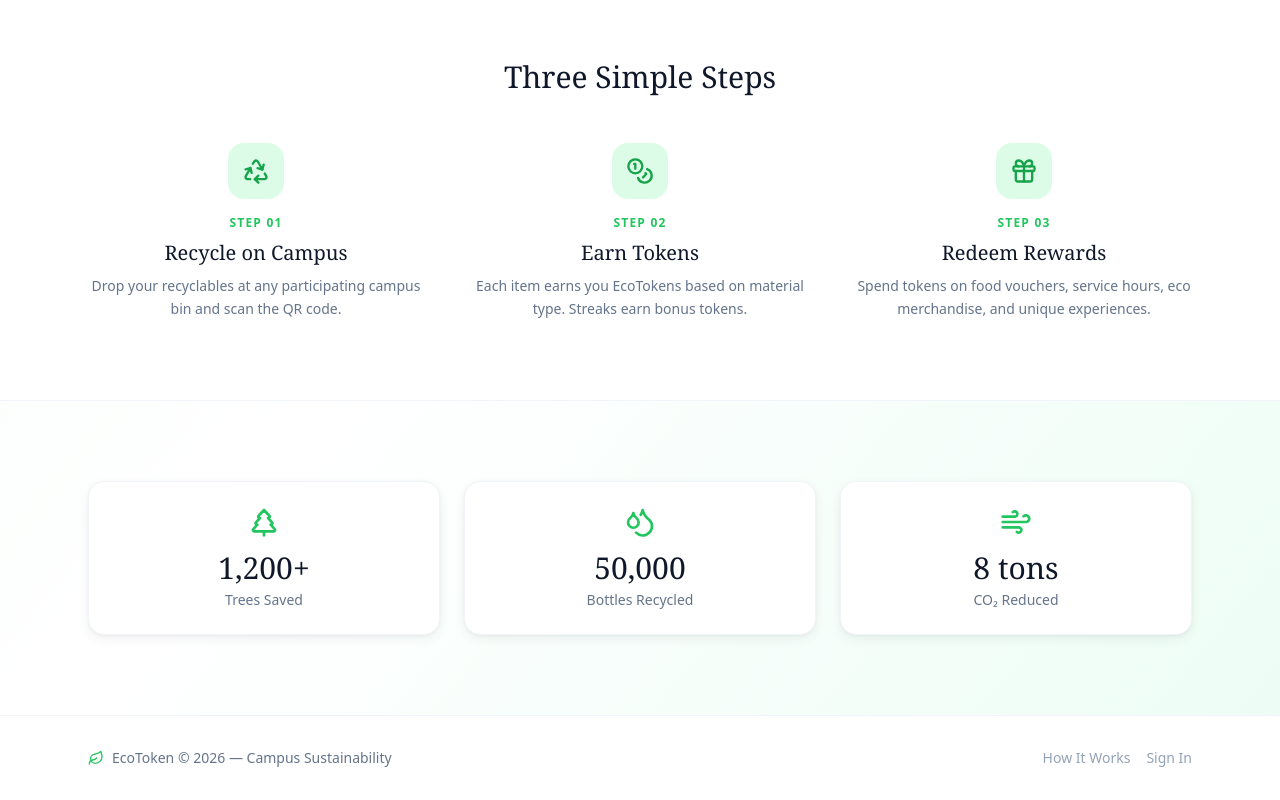
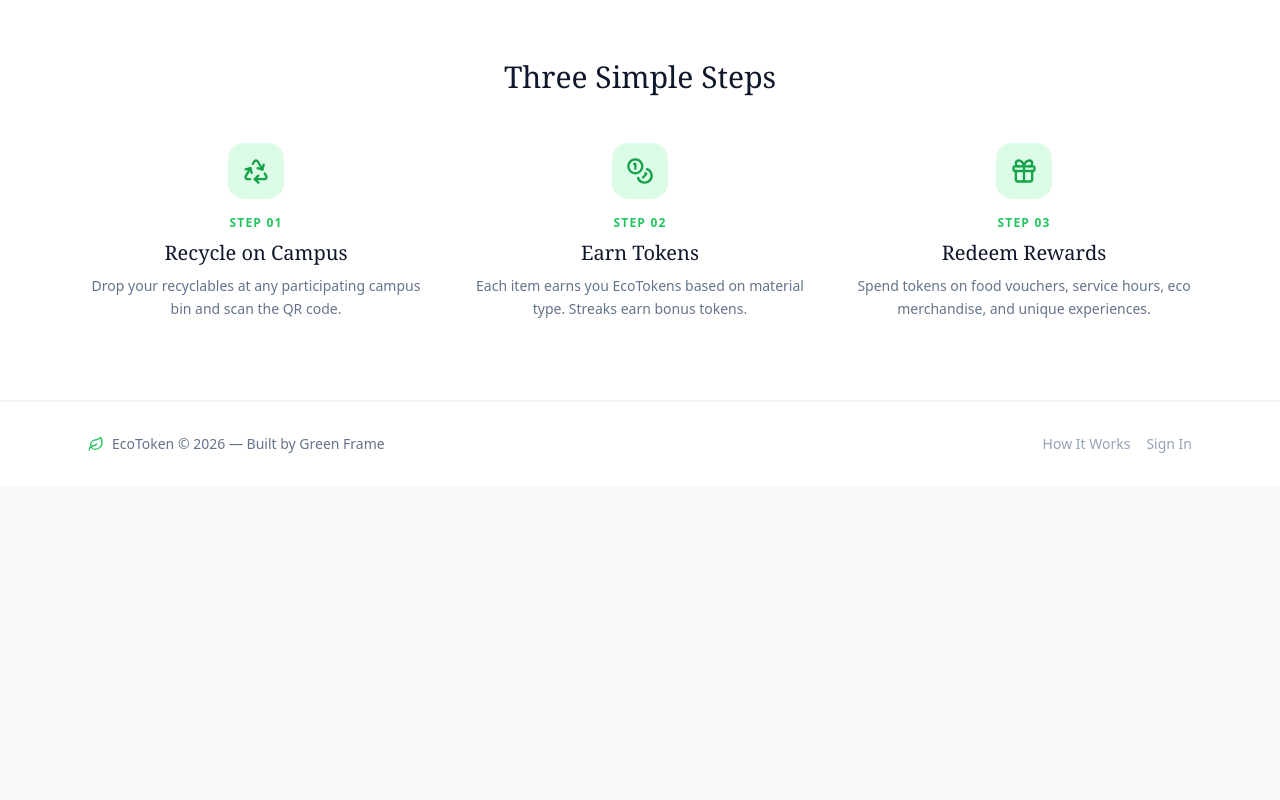
Before and after one commit to JackyLin0123/Urep---tokens-website, a Next.js app: page / in a window 1280 px wide. Shown: the part 728-1528 px from the top of the page. After the commit the page ends 1214 px from the top, so only its background shows below. Built offline with nearby package versions, Linux system fonts and the light colour scheme.

Commit message:
add Green Frame team credit

```diff
--- a/app/page.tsx
+++ b/app/page.tsx
@@ -99,33 +99,13 @@ export default function HomePage() {
         </div>
       </section>
 
-      {/* ── Impact stats ─────────────────────── */}
-      <section className="max-w-6xl mx-auto px-4 sm:px-6 py-20">
-        <div className="grid sm:grid-cols-3 gap-6">
-          {[
-            { icon: TreePine, value: "1,200+", label: "Trees Saved" },
-            { icon: Droplets, value: "50,000", label: "Bottles Recycled" },
-            { icon: Wind, value: "8 tons", label: "CO₂ Reduced" },
-          ].map(({ icon: Icon, value, label }) => (
-            <div
-              key={label}
-              className="eco-card p-6 text-center"
-            >
-              <Icon className="w-8 h-8 text-eco-500 mx-auto mb-3" />
-              <p className="font-display text-3xl text-surface-900 mb-1">{value}</p>
-              <p className="text-sm text-surface-500">{label}</p>
-            </div>
-          ))}
-        </div>
-      </section>
-
       {/* ── Footer ───────────────────────────── */}
       <footer className="border-t border-surface-100 bg-white">
         <div className="max-w-6xl mx-auto px-4 sm:px-6 py-8 flex flex-col sm:flex-row items-center justify-between gap-4">
           <div className="flex items-center gap-2">
             <Leaf className="w-4 h-4 text-eco-500" />
             <span className="text-sm text-surface-500">
-              EcoToken © {new Date().getFullYear()} — Campus Sustainability
+              EcoToken © {new Date().getFullYear()} — Built by Green Frame
             </span>
           </div>
           <div className="flex items-center gap-4 text-sm text-surface-400">
--- a/components/layout/Navbar.tsx
+++ b/components/layout/Navbar.tsx
@@ -89,6 +89,11 @@ export default function Navbar({ user }: NavbarProps) {
             </Link>
           )}
         </nav>
+
+	  {/* Team credit */}
+        <div className="px-6 py-2">
+          <p className="text-[10px] text-surface-300 tracking-wider uppercase">Built by Green Frame</p>
+        </div>
 
         {/* User footer */}
         <div className="px-4 py-4 border-t border-surface-100">
```
